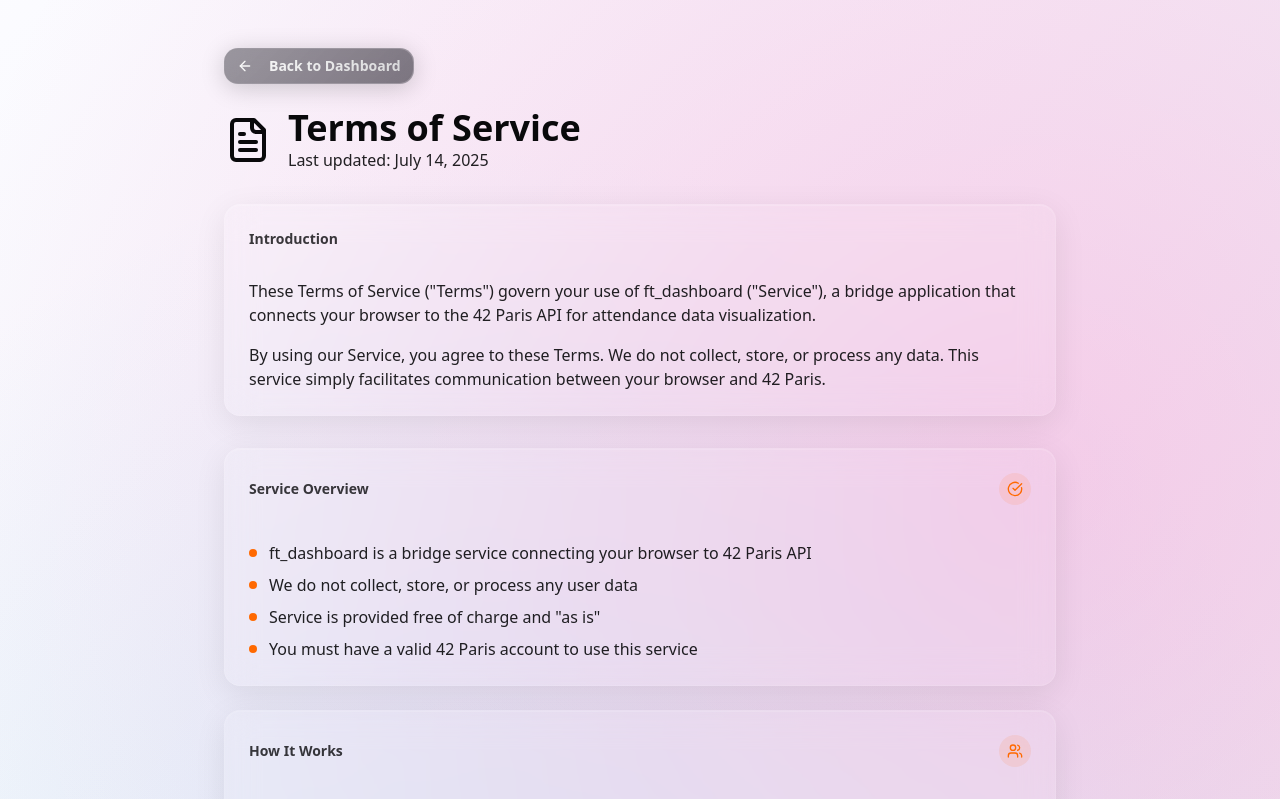
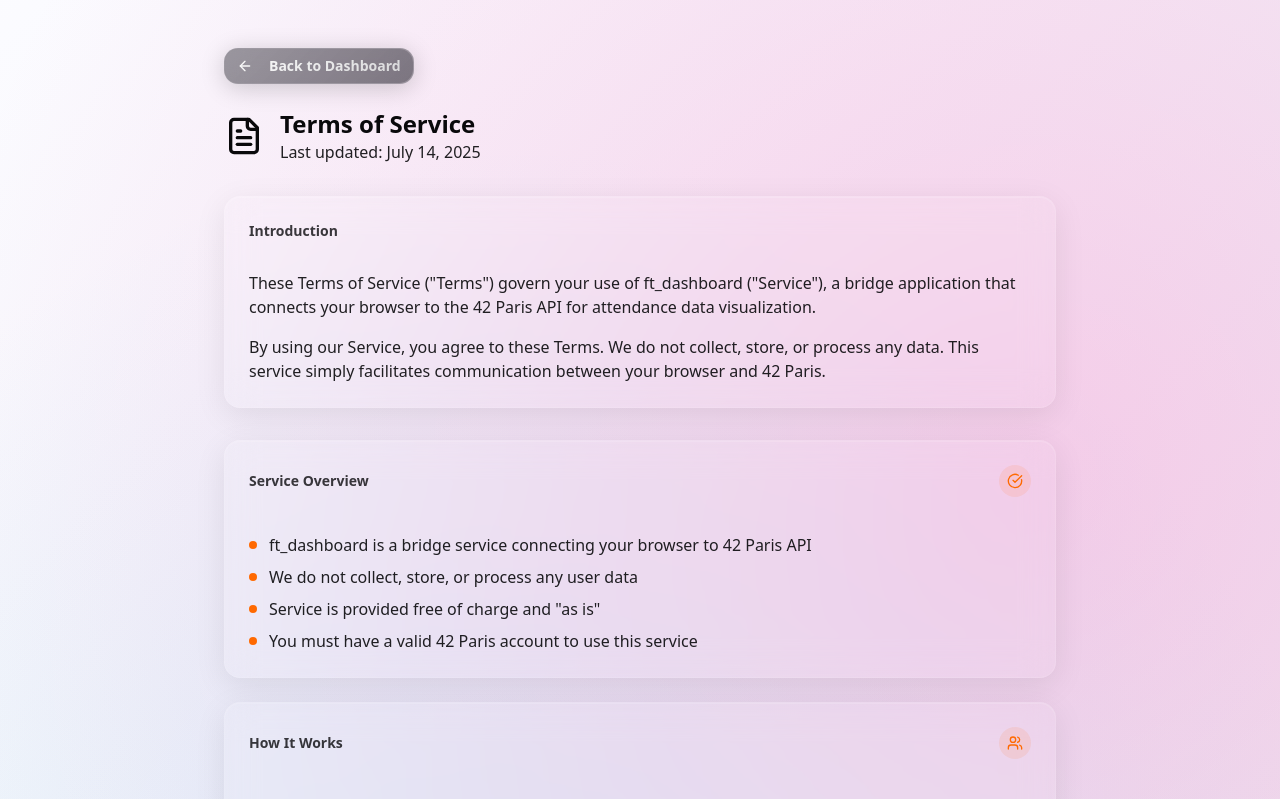
Before and after one commit to pquline/ft_dashboard, a Next.js app: page /legal/terms in a window 1280 px wide. Shown: the top 799 px of the page. Built offline with nearby package versions, Linux system fonts and the light colour scheme.

Commit message:
style: adjust icon and heading sizes for improved visual consistency in legal pages
- Decrease icon sizes from 12x12 to 10x10 for better alignment
- Update heading sizes from 3xl to xl for enhanced readability
- Maintain consistent styling across Privacy Policy and Terms of Service pages

```diff
--- a/src/app/legal/privacy/page.tsx
+++ b/src/app/legal/privacy/page.tsx
@@ -63,9 +63,9 @@
           </Button>
 
           <div className="flex items-center gap-4 mb-6">
-            <Shield className="w-12 h-12 text-foreground" />
+            <Shield className="w-10 h-10 text-foreground" />
             <div>
-              <h1 className="text-3xl md:text-4xl font-bold text-foreground">
+              <h1 className="text-xl md:text-2xl font-bold text-foreground">
                 Privacy Policy
               </h1>
               <p className="text-foreground/90">
--- a/src/app/legal/terms/page.tsx
+++ b/src/app/legal/terms/page.tsx
@@ -70,9 +70,9 @@
           </Button>
 
           <div className="flex items-center gap-4 mb-6">
-            <FileText className="w-12 h-12 text-foreground" />
+            <FileText className="w-10 h-10 text-foreground" />
             <div>
-              <h1 className="text-3xl md:text-4xl font-bold text-foreground">
+              <h1 className="text-xl md:text-2xl font-bold text-foreground">
                 Terms of Service
               </h1>
               <p className="text-foreground/90">
```
